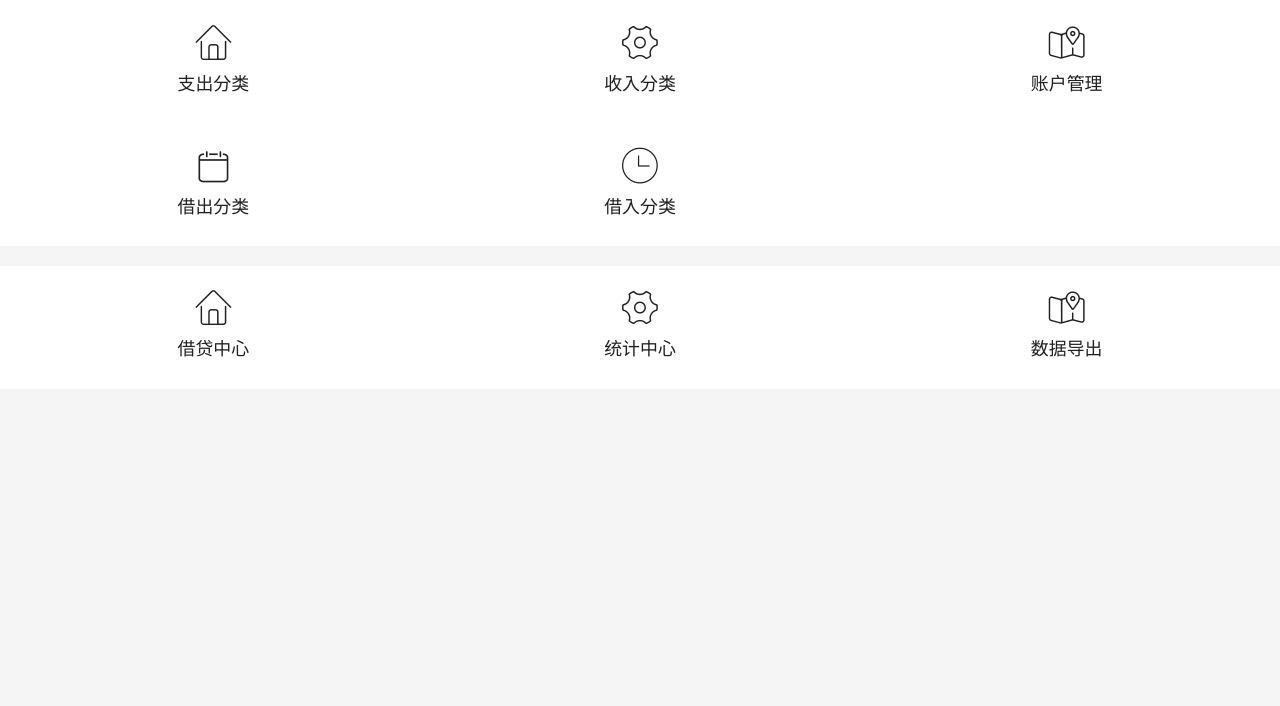
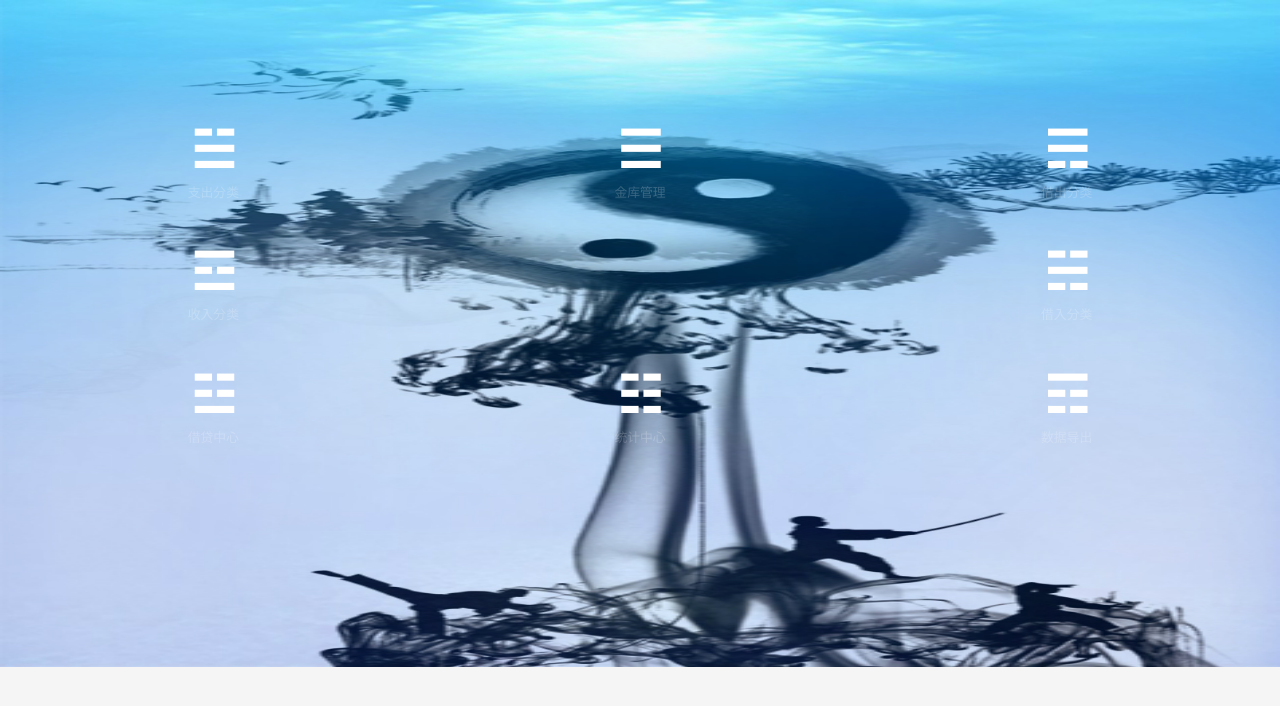
Before and after one commit to freeman7777777/yyj, a plain HTML site: page html/mystery/mystery_frm.html in a window 1280 px wide. Drawn offline with Linux system fonts and the light colour scheme.

Commit message:
玄机页面调整

```diff
--- a/html/mystery/mystery_frm.html
+++ b/html/mystery/mystery_frm.html
@@ -6,45 +6,71 @@
     <meta name="format-detection" content="telephone=no,email=no,date=no,address=no">
     <title>玄机</title>
     <link rel="stylesheet" type="text/css" href="../../css/aui/aui.css"/>
+    <style>
+        .menu-container {
+            background-color: rgba(255, 255, 255, 0);
+        }
+
+        .page-container {
+            background: white url(../../image/mystery/mystery_background.jpg) no-repeat;
+            background-size: 100% 100%;
+        }
+
+        section {
+            margin-top: 4.1rem;
+        }
+
+        .aui-iconfont {
+            color: white;
+            font-size: 2rem !important;
+            font-weight: 900 !important;
+        }
+
+        .aui-grid-label {
+            color: white;
+            font-size: 0.5rem !important;
+            opacity: 0.2;
+        }
+    </style>
 </head>
 <body>
-<div class="aui-content">
-    <section class="aui-grid aui-margin-b-15">
+<div class="aui-content page-container">
+    <section class="aui-grid aui-margin-b-15 menu-container">
         <div class="aui-row">
-            <div class="aui-col-xs-4" tapmode onclick="openWin('first_classify_win');">
-                <i class="aui-iconfont aui-icon-home"></i>
+            <div class="aui-col-xs-4" tapmode onclick="openWin('first_expend_classify_win');">
+                <i class="aui-iconfont">☱</i>
                 <div class="aui-grid-label">支出分类</div>
             </div>
             <div class="aui-col-xs-4">
-                <i class="aui-iconfont aui-icon-gear"></i>
+                <i class="aui-iconfont">☰</i>
+                <div class="aui-grid-label">金库管理</div>
+            </div>
+            <div class="aui-col-xs-4">
+                <i class="aui-iconfont">☴</i>
+                <div class="aui-grid-label">借出分类</div>
+            </div>
+            <div class="aui-col-xs-4">
+                <i class="aui-iconfont">☲</i>
                 <div class="aui-grid-label">收入分类</div>
             </div>
             <div class="aui-col-xs-4">
-                <i class="aui-iconfont aui-icon-map"></i>
-                <div class="aui-grid-label">账户管理</div>
+                <i class="aui-iconfont">&nbsp;</i>
+                <div class="aui-grid-label">&nbsp;</div>
             </div>
             <div class="aui-col-xs-4">
-                <i class="aui-iconfont aui-icon-calendar"></i>
-                <div class="aui-grid-label">借出分类</div>
+                <i class="aui-iconfont">☵</i>
+                <div class="aui-grid-label">借入分类</div>
             </div>
             <div class="aui-col-xs-4">
-                <i class="aui-iconfont aui-icon-date"></i>
-                <div class="aui-grid-label">借入分类</div>
-            </div>
-        </div>
-    </section>
-    <section class="aui-grid aui-margin-b-15">
-        <div class="aui-row">
-            <div class="aui-col-xs-4">
-                <i class="aui-iconfont aui-icon-home"></i>
+                <i class="aui-iconfont">☳</i>
                 <div class="aui-grid-label">借贷中心</div>
             </div>
             <div class="aui-col-xs-4">
-                <i class="aui-iconfont aui-icon-gear"></i>
+                <i class="aui-iconfont">☷</i>
                 <div class="aui-grid-label">统计中心</div>
             </div>
             <div class="aui-col-xs-4">
-                <i class="aui-iconfont aui-icon-map"></i>
+                <i class="aui-iconfont">☶</i>
                 <div class="aui-grid-label">数据导出</div>
             </div>
         </div>
@@ -55,6 +81,10 @@
 <script type="text/javascript" src="../../script/jquery-3.2.1.min.js"></script>
 <script type="text/javascript" src="../../script/global.js"></script>
 <script type="text/javascript">
+    window.onload = function () {
+        $('.page-container').height(667)
+    };
+
     function openWin(name) {
         globalFunction.openWin(name, 'expend_classify/' + name + '.html');
     }
```
Also changed, not shown: html/mystery/expend_classify/first_expend_classify_win.html (renamed from html/mystery/expend_classify/first_classify_win.html, +2 -2 lines), html/mystery/expend_classify/first_expend_classify_frm.html (renamed from html/mystery/expend_classify/first_classify_frm.html), image/mystery/a.jpg (added), image/mystery/mystery_background.jpg (added).
